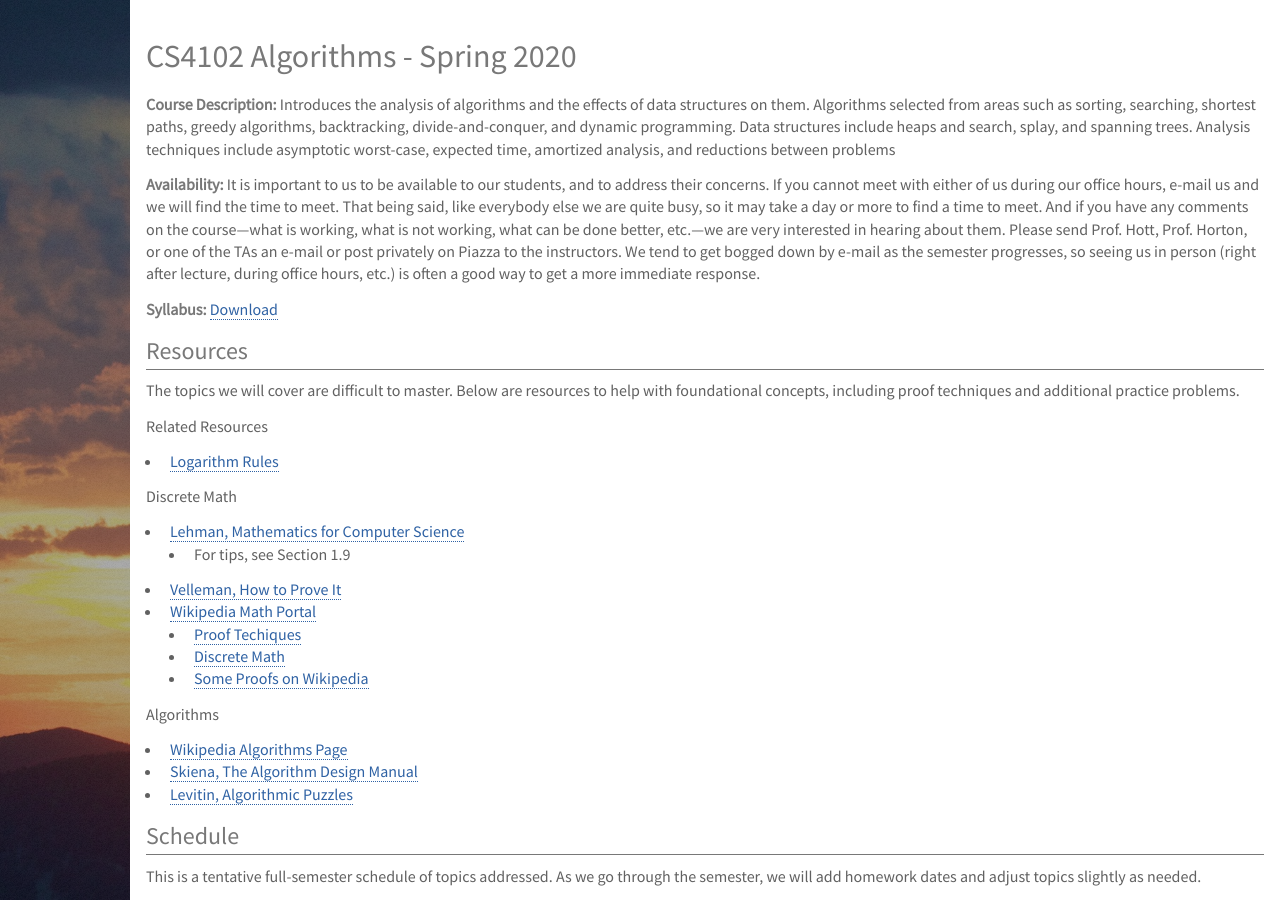
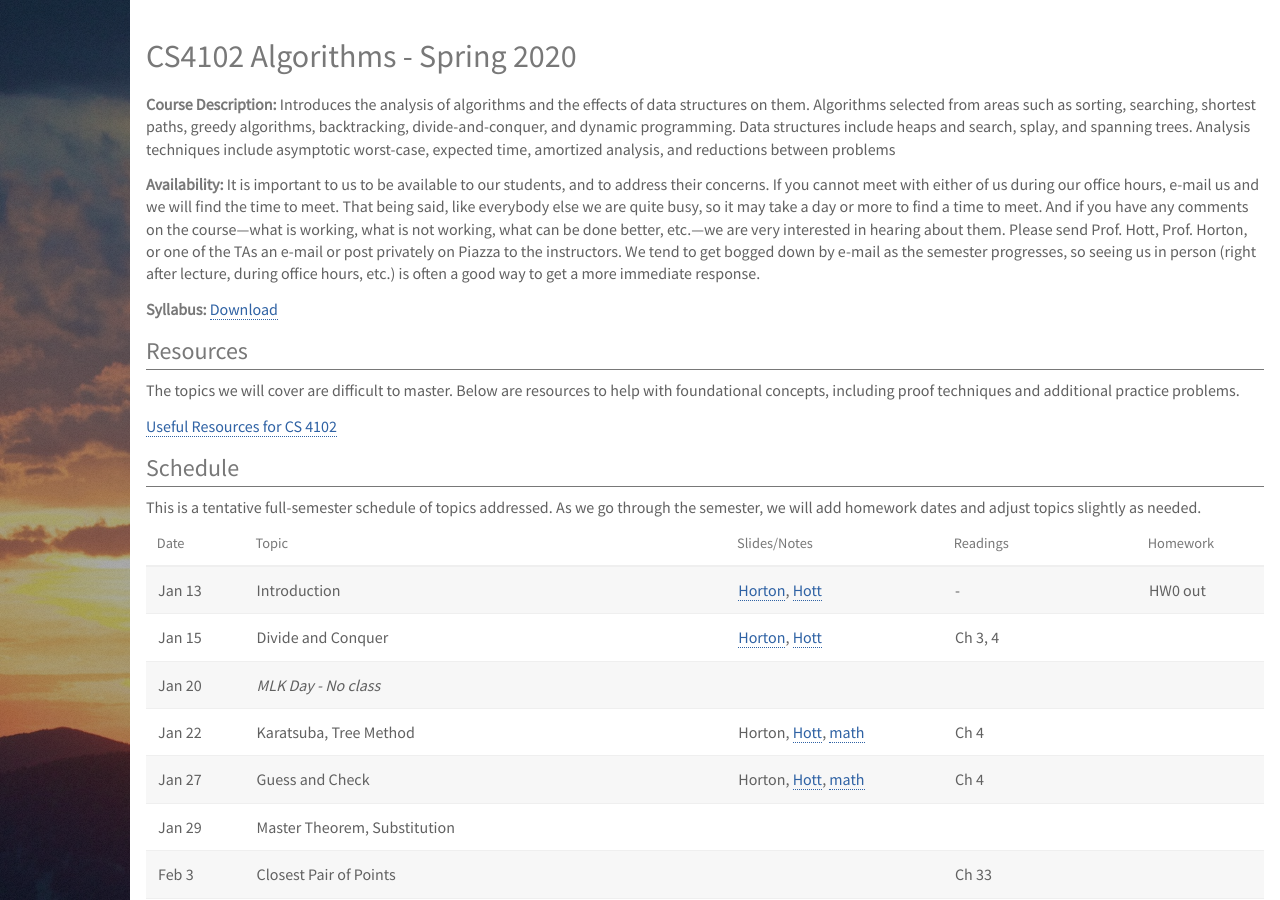
Before and after one commit to deternitydx/uvacs4102, a Jekyll site: the page built from index.md, in a window 1280 px wide and 900 px high. Built offline with Jekyll 4.4.1, drawn with Linux system fonts in a browser that asks for light colours; nearby versions of some CDN libraries; library files that are not in the unit come from our copies.

Commit message:
Updated website to move resources

```diff
--- a/index.md
+++ b/index.md
@@ -20,22 +20,7 @@ between problems
 
 The topics we will cover are difficult to master.  Below are resources to help with foundational concepts, including proof techniques and additional practice problems.
 
-Related Resources
-- [Logarithm Rules](https://en.wikipedia.org/wiki/List_of_logarithmic_identities)
-
-Discrete Math
-- [Lehman, Mathematics for Computer Science](pdfs/mcs.pdf)
-    - For tips, see Section 1.9
-- [Velleman, How to Prove It](https://search.lib.virginia.edu/catalog/u4357637)
-- [Wikipedia Math Portal](https://en.wikipedia.org/wiki/Portal:Mathematics)
-    - [Proof Techiques](https://en.wikipedia.org/wiki/Mathematical_proof)
-    - [Discrete Math](https://en.wikipedia.org/wiki/Discrete_mathematics)
-    - [Some Proofs on Wikipedia](https://en.wikipedia.org/wiki/List_of_mathematical_proofs)
-
-Algorithms
-- [Wikipedia Algorithms Page](https://en.wikipedia.org/wiki/Algorithm)
-- [Skiena, The Algorithm Design Manual](https://www.amazon.com/dp/1849967202)
-- [Levitin, Algorithmic Puzzles](https://search.lib.virginia.edu/catalog/u7095532)
+[Useful Resources for CS 4102](resources.html)
 
 ## Schedule
 
```
Also changed, not shown: resources.md (added, +26 -0 lines).
